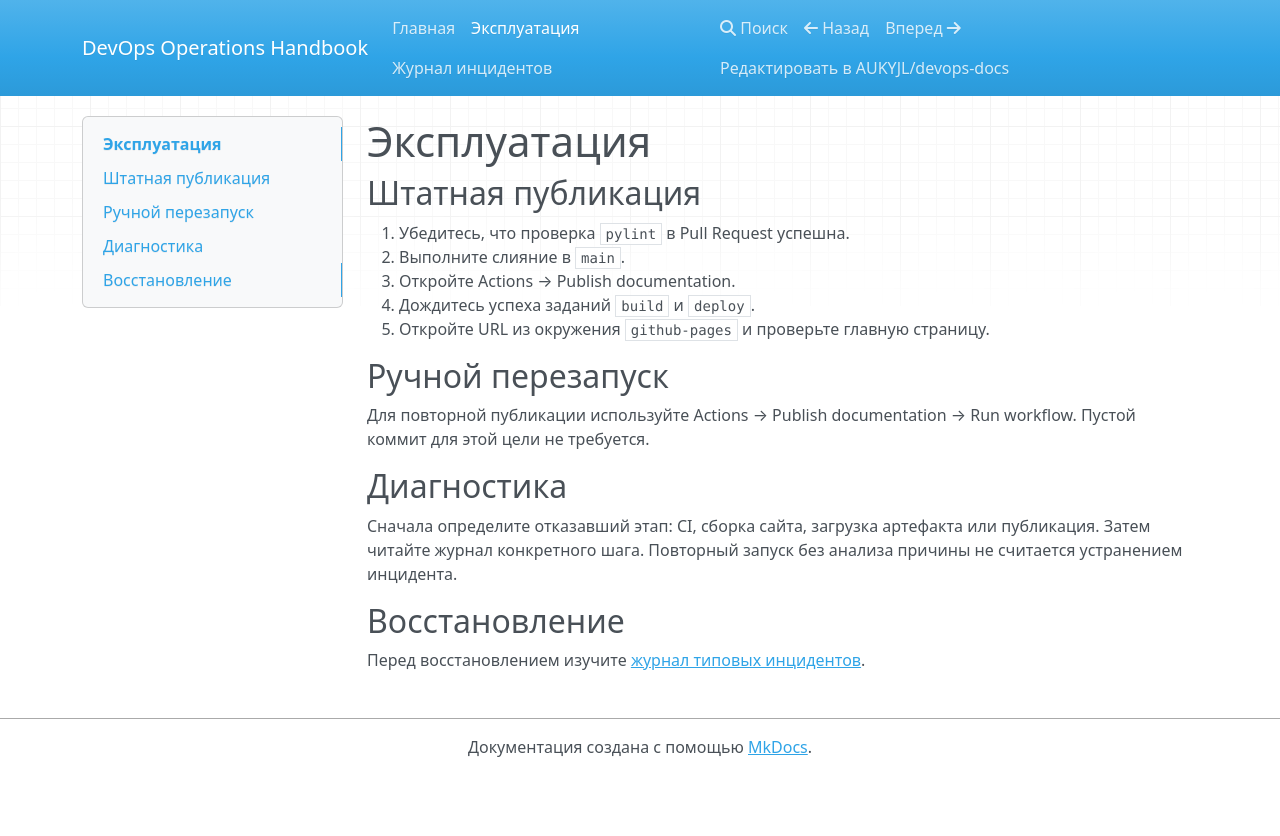
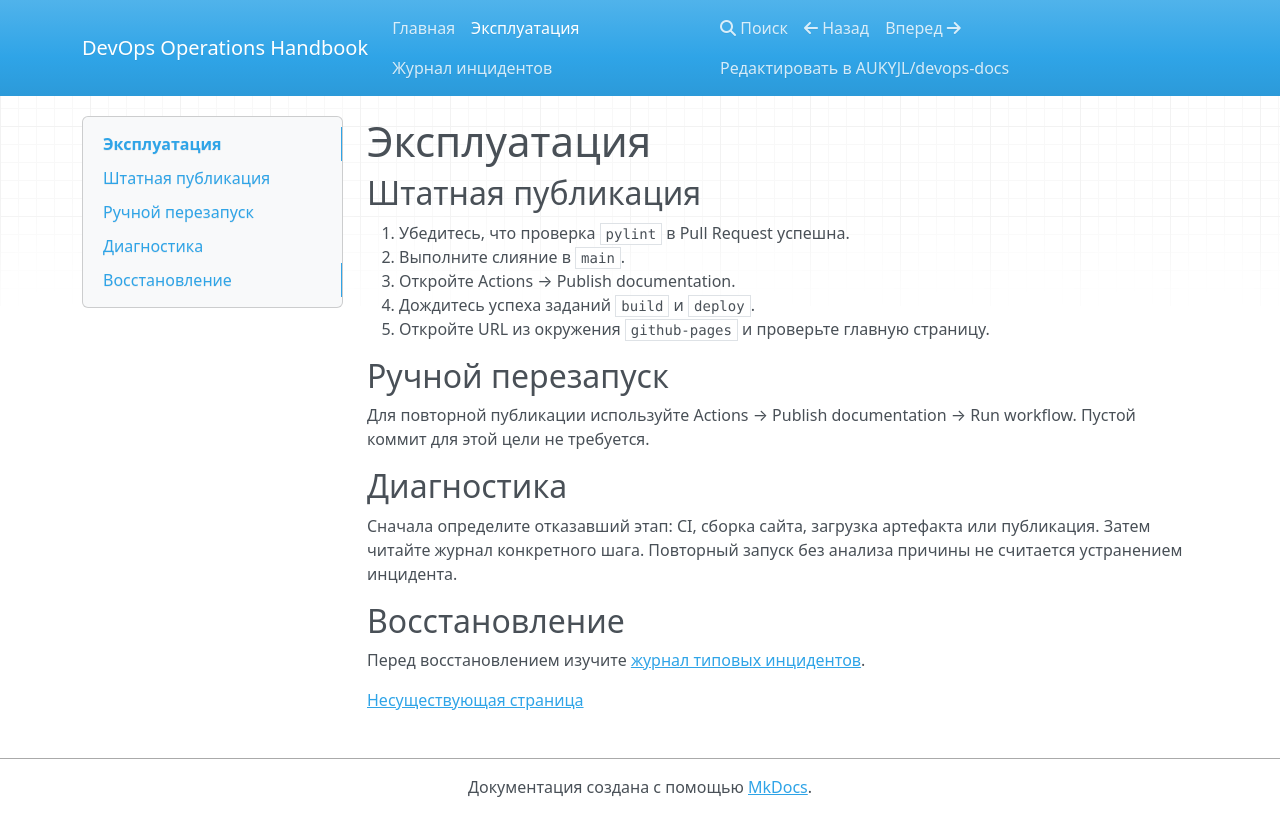
Before and after one commit to AUKYJL/devops-docs, an MkDocs documentation site: the page built from docs/runbook.md, in a window 1280 px wide. Shown: the top 836 px of the page. Built offline with MkDocs 1.6.1, drawn with Linux system fonts in a browser that asks for light colours; nearby versions of some CDN libraries.

Commit message:
docs: test broken link validation

```diff
--- a/docs/runbook.md
+++ b/docs/runbook.md
@@ -21,3 +21,5 @@
 ## Восстановление
 
 Перед восстановлением изучите [журнал типовых инцидентов](incidents.md).
+
+[Несуществующая страница](missing-page.md)
```
